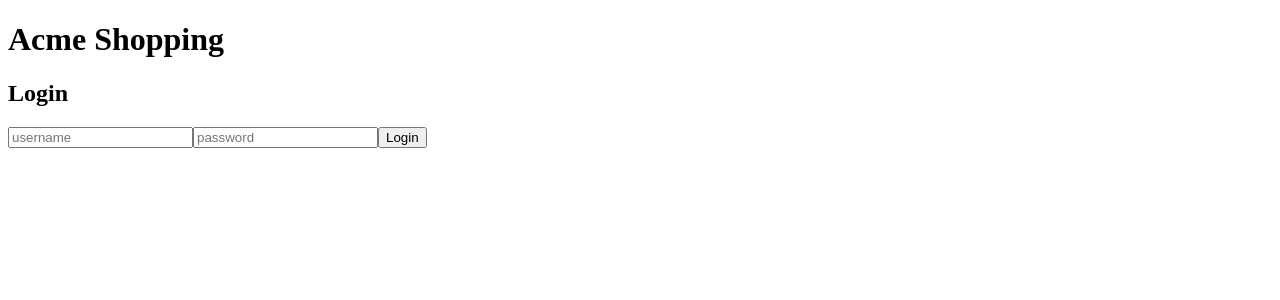
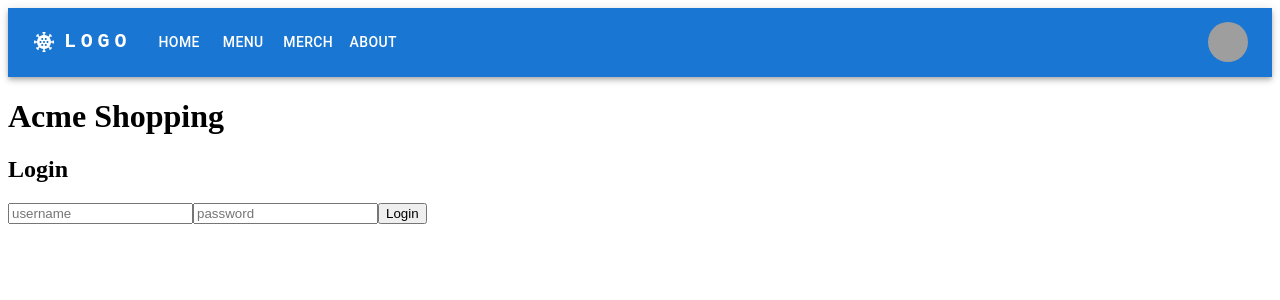
Before and after one commit to grace-shopper-2212-JEMR/grace-shopper, a React app: page /#/login in a window 1280 px wide. Shown: the top 300 px of the page. Built offline with nearby package versions, Linux system fonts and the light colour scheme; grey boxes are pictures that could not be loaded; the HTML template or start-up script is replaced by a standard one.

Commit message:
added nav bar and some MUI

```diff
--- a/package.json
+++ b/package.json
@@ -10,13 +10,17 @@
     "test:dev": "DATABASE_URL=postgres://localhost/acme_shopping_test_db npm run test -- --watch",
     "test:dev:quiet": "QUIET=true npm run test:dev",
     "start:dev": "JWT=felix nodemon server/index.js --ignore dist/ --ignore src/ & npm run build:dev",
-    "windows-start:dev":"nodemon server  --ignore dist/ --ignore src/",
+    "windows-start:dev": "nodemon server  --ignore dist/ --ignore src/",
     "windows-dev": "concurrently --kill-others \"npm run windows-start:dev\" \"npm run build:dev\""
   },
   "keywords": [],
   "author": "",
   "license": "ISC",
   "dependencies": {
+    "@emotion/react": "^11.10.6",
+    "@emotion/styled": "^11.10.6",
+    "@mui/icons-material": "^5.11.16",
+    "@mui/material": "^5.12.2",
     "bcrypt": "^5.1.0",
     "express": "^4.18.2",
     "jsonwebtoken": "^9.0.0",
--- a/src/Components/App.js
+++ b/src/Components/App.js
@@ -2,6 +2,7 @@
 import Home from './Home';
 import Login from './Login';
 import Cart from './Cart';
+import Nav from './Nav';
 import { useSelector, useDispatch } from 'react-redux';
 import { loginWithToken, fetchCart } from '../store';
 import { Link, Routes, Route } from 'react-router-dom';
@@ -20,6 +21,7 @@
   }, [auth]);
   return (
     <div>
+      <Nav />
       <h1>Acme Shopping</h1>
       {
         auth.id ? <Home /> : <Login />
@@ -27,11 +29,12 @@
       {
         !!auth.id  && (
           <div>
-            <nav>
+            {/* <nav>
               <Link to='/'>Home</Link>
               <Link to='/cart'>Cart</Link>
-            </nav>
+            </nav> */}
             <Routes>
+              {/* <Route path='/home' element={ <Home /> } /> */}
               <Route path='/cart' element={ <Cart /> } />
             </Routes>
           </div>
--- a/src/Components/Home.js
+++ b/src/Components/Home.js
@@ -1,6 +1,7 @@
 import React from 'react';
 import { useSelector, useDispatch } from 'react-redux';
 import { logout } from '../store';
+import Button from '@mui/material/Button';
 
 const Home = ()=> {
   const { auth } = useSelector(state => state);
@@ -10,7 +11,7 @@
       <h1>Home</h1>
       <div>
         Welcome { auth.username }!!
-        <button onClick={()=> dispatch(logout())}>Logout</button>
+        <Button variant="contained" onClick={()=> dispatch(logout())}>Logout</Button>
       </div>
     </div>
   );
--- /dev/null
+++ b/src/Components/Nav.js
@@ -0,0 +1,206 @@
+// import React, { useEffect } from 'react';
+// import Home from './Home';
+// import Login from './Login';
+// import Cart from './Cart';
+import { useSelector, useDispatch } from 'react-redux';
+// import { loginWithToken, fetchCart } from '../store';
+// import { Link, Routes, Route } from 'react-router-dom';
+
+// const App = ()=> {
+
+//   return (
+//     <div>
+//       {
+//         auth.id ? <Home /> : <Login />
+//       }
+//       {
+//         !!auth.id  && (
+//           <div>
+//             <nav>
+//               <Link to='/'>Home</Link>
+//               <Link to='/cart'>Cart</Link>
+//             </nav>
+//             {/* <Routes>
+//               <Route path='/cart' element={ <Cart /> } />
+//             </Routes> */}
+//           </div>
+//         )
+//       }
+//     </div>
+//   );
+// };
+
+// export default Nav;
+
+
+import * as React from 'react';
+import AppBar from '@mui/material/AppBar';
+import Box from '@mui/material/Box';
+import Toolbar from '@mui/material/Toolbar';
+import IconButton from '@mui/material/IconButton';
+import Typography from '@mui/material/Typography';
+import Menu from '@mui/material/Menu';
+import MenuIcon from '@mui/icons-material/Menu';
+import Container from '@mui/material/Container';
+import Avatar from '@mui/material/Avatar';
+import Button from '@mui/material/Button';
+import Tooltip from '@mui/material/Tooltip';
+import MenuItem from '@mui/material/MenuItem';
+import CoronavirusSharpIcon from '@mui/icons-material/CoronavirusSharp';
+import { useNavigate } from 'react-router-dom';
+
+
+const pages = ['Home', 'Menu', 'Merch', 'About'];
+const settings = ['Account', 'Cart', 'Logout'];
+
+export default function Nav() {
+  const { auth } = useSelector(state => state);
+  const navigate = useNavigate()
+  const [anchorElNav, setAnchorElNav] = React.useState(null);
+  const [anchorElUser, setAnchorElUser] = React.useState(null);
+
+  const handleOpenNavMenu = (event) => {
+    setAnchorElNav(event.currentTarget);
+  };
+  const handleOpenUserMenu = (event) => {
+    setAnchorElUser(event.currentTarget);
+  };
+
+  const handleCloseNavMenu = () => {
+    setAnchorElNav(null);
+  };
+
+  const handleCloseUserMenu = () => {
+    setAnchorElUser(null);
+  };
+
+  const navigateTo = (page) => {
+    navigate(`/${page.toLowerCase()}`)
+  }
+
+
+
+  return (
+    <AppBar position="static">
+      <Container maxWidth="xl">
+        <Toolbar disableGutters>
+          <CoronavirusSharpIcon sx={{ display: { xs: 'none', md: 'flex' }, mr: 1 }} />
+          <Typography
+            variant="h6"
+            noWrap
+            component="a"
+            href="/"
+            sx={{
+              mr: 2,
+              display: { xs: 'none', md: 'flex' },
+              fontFamily: 'monospace',
+              fontWeight: 700,
+              letterSpacing: '.3rem',
+              color: 'inherit',
+              textDecoration: 'none',
+            }}
+          >
+            LOGO
+          </Typography>
+
+          <Box sx={{ flexGrow: 1, display: { xs: 'flex', md: 'none' } }}>
+            <IconButton
+              size="large"
+              aria-label="account of current user"
+              aria-controls="menu-appbar"
+              aria-haspopup="true"
+              onClick={handleOpenNavMenu}
+              color="inherit"
+            >
+              <MenuIcon />
+            </IconButton>
+            <Menu
+              id="menu-appbar"
+              anchorEl={anchorElNav}
+              anchorOrigin={{
+                vertical: 'bottom',
+                horizontal: 'left',
+              }}
+              keepMounted
+              transformOrigin={{
+                vertical: 'top',
+                horizontal: 'left',
+              }}
+              open={Boolean(anchorElNav)}
+              onClose={handleCloseNavMenu}
+              sx={{
+                display: { xs: 'block', md: 'none' },
+              }}
+            >
+              {pages.map((page) => (
+                <MenuItem key={page} onClick={() => navigateTo(page)}>
+                  <Typography textAlign="center">{page}</Typography>
+                </MenuItem>
+              ))}
+            </Menu>
+          </Box>
+          <CoronavirusSharpIcon sx={{ display: { xs: 'flex', md: 'none' }, mr: 1 }} />
+          <Typography
+            variant="h5"
+            noWrap
+            component="a"
+            href=""
+            sx={{
+              mr: 2,
+              display: { xs: 'flex', md: 'none' },
+              flexGrow: 1,
+              fontFamily: 'monospace',
+              fontWeight: 700,
+              letterSpacing: '.3rem',
+              color: 'inherit',
+              textDecoration: 'none',
+            }}
+          >
+            GS JERM STORE
+          </Typography>
+          <Box sx={{ flexGrow: 1, display: { xs: 'none', md: 'flex' } }}>
+            {pages.map((page) => (
+              <Button
+                key={page}
+                onClick={handleCloseNavMenu}
+                sx={{ my: 2, color: 'white', display: 'block' }}
+              >
+                {page}
+              </Button>
+            ))}
+          </Box>
+
+          <Box sx={{ flexGrow: 0 }}>
+            <Tooltip title="Open settings">
+              <IconButton onClick={handleOpenUserMenu} sx={{ p: 0 }}>
+                <Avatar alt="Remy Sharp" src="/static/images/avatar/2.jpg" />
+              </IconButton>
+            </Tooltip>
+            <Menu
+              sx={{ mt: '45px' }}
+              id="menu-appbar"
+              anchorEl={anchorElUser}
+              anchorOrigin={{
+                vertical: 'top',
+                horizontal: 'right',
+              }}
+              keepMounted
+              transformOrigin={{
+                vertical: 'top',
+                horizontal: 'right',
+              }}
+              open={Boolean(anchorElUser)}
+              onClose={handleCloseUserMenu}
+            >
+              {settings.map((setting) => (
+                <MenuItem key={setting} onClick={() => navigateTo(setting)}>
+                  <Typography textAlign="center">{setting}</Typography>
+                </MenuItem>
+              ))}
+            </Menu>
+          </Box>
+        </Toolbar>
+      </Container>
+    </AppBar>
+  );
+}
```
Also changed, not shown: 1 other file (tests, documents, lock files or other folders).
